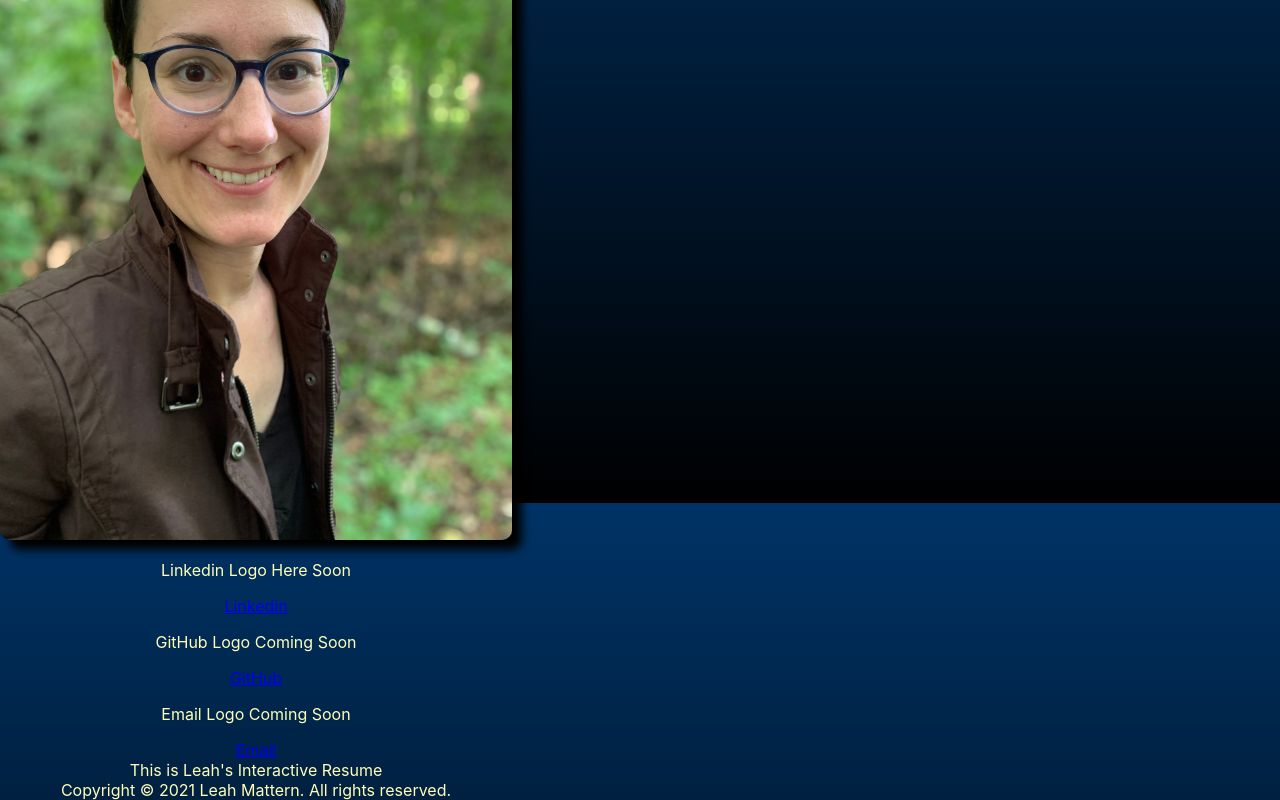
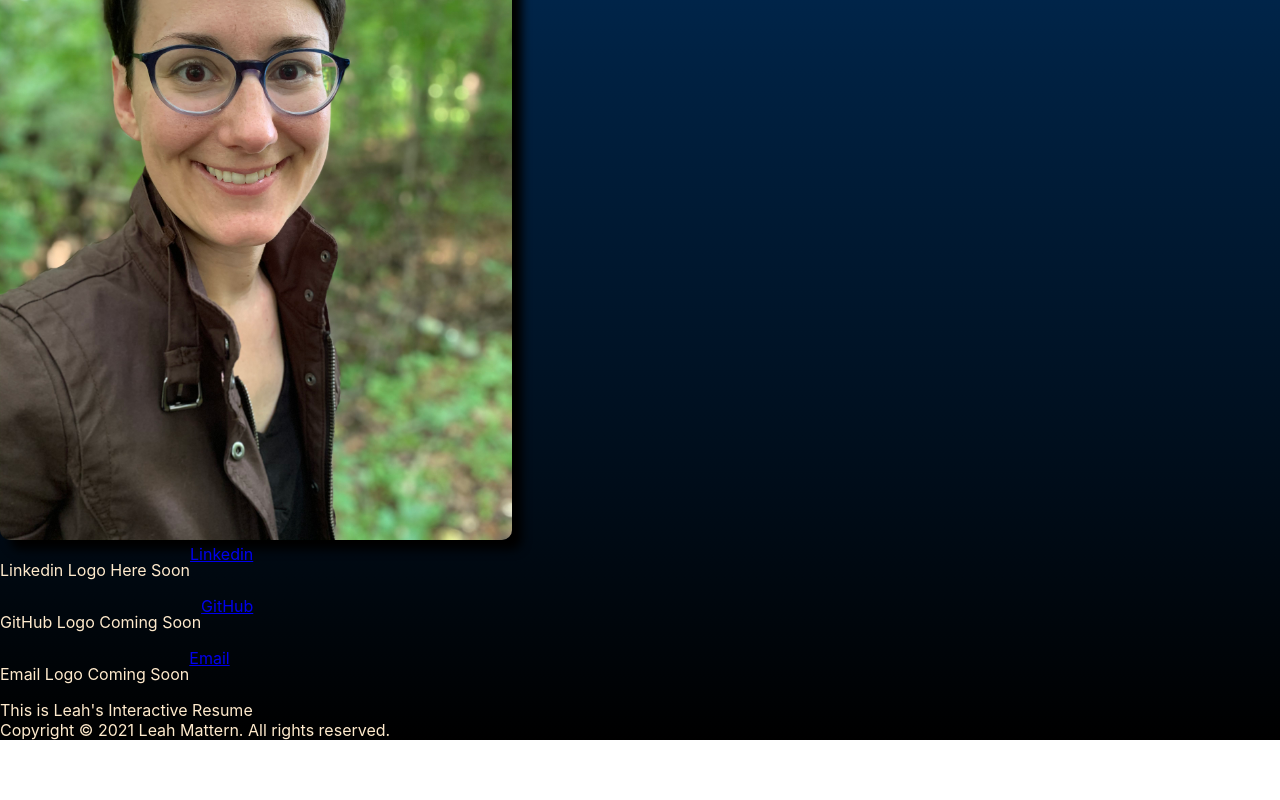
Before and after one commit to Lady-Mattern/mattern-portfolio, a React (Create React App) app: page /profile in a window 1280 px wide. Shown: the part 297-1097 px from the top of the page. After the commit the page ends 1037 px from the top, so only its background shows below. Built offline with nearby package versions, Linux system fonts and the light colour scheme.

Commit message:
Setting up global tyles and contact info content for profile page

```diff
--- a/src/App.css
+++ b/src/App.css
@@ -1,7 +1,7 @@
-.App {
+/* .App {
   box-sizing: border-box;
   display: flex;
   height: 100vh;
   text-align: center;
   color: #ffffb7;
-}
+} */
--- a/src/index.css
+++ b/src/index.css
@@ -1,7 +1,12 @@
 body {
+  /* Custom Styles */
   background-color: black;
   background: linear-gradient(#003366, #000000);
   margin: 0;
+  color: blanchedalmond;
+
+
+  /* React Styles */
   font-family: -apple-system, BlinkMacSystemFont, 'Segoe UI', 'Roboto', 'Oxygen',
     'Ubuntu', 'Cantarell', 'Fira Sans', 'Droid Sans', 'Helvetica Neue',
     sans-serif;
--- a/src/pages/ProfilePage/index.js
+++ b/src/pages/ProfilePage/index.js
@@ -18,12 +18,18 @@ function ProfilePage() {
                 <h1>Profile Page</h1>
                 <Image id="profile-image" image={leah} alt="Leah Mattern's profile picture" />
                 <div id="contact-info">
+                    <div className='flex-row'>
                         <p>Linkedin Logo Here Soon</p>
                         <a href='https://www.linkedin.com/in/lady-leah-mattern/'>Linkedin</a>
+                    </div>
+                    <div className='flex-row'>
                         <p>GitHub Logo Coming Soon</p>
                         <a href='https://github.com/Lady-Mattern'>GitHub</a>
+                    </div>
+                    <div className='flex-row'>
                         <p>Email Logo Coming Soon</p>
                         <a href="mailto: ladyleahmattern@gmail.com">Email</a>
+                    </div>
                 </div>
                 <Resume />
             </main>
--- a/src/pages/ProfilePage/styles.css
+++ b/src/pages/ProfilePage/styles.css
@@ -4,3 +4,13 @@
     border-radius: 10px;
     box-shadow: black 10px 10px 10px;
 }
+
+#contact-info {
+    display: flex;
+    flex-flow: column;
+}
+
+.flex-row {
+    display: flex;
+    flex-flow: row;
+}
```
Also changed, not shown: 1 other file (tests, documents, lock files or other folders). Lines whose indentation alone changed are shown as unchanged.
